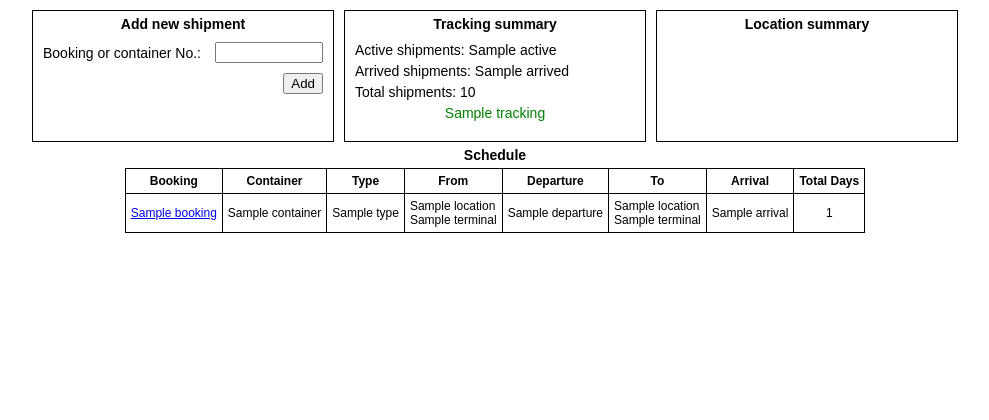
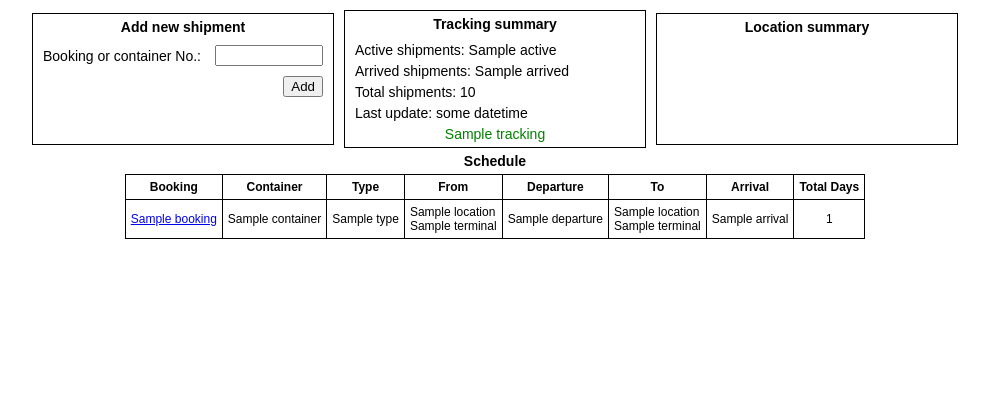
Before and after one commit to deevgeny/seacargos, a Flask app: template seacargos/templates/dashboard/dashboard.html in a window 1280 px wide. Shown: the part 64-484 px from the top of the page, without its empty margins (145-1134 px from the left). Run offline with Flask 2, Linux system fonts and the light colour scheme; the template is opened without the code that fills it: most values are stand-ins (such as "Sample title", 1, 10 or a date in 2020); parts of the project's set-up code (start-up, migrations or seed data) failed here and were passed over.

Commit message:
Add empty (draft) delete and update links to all menus and Last update record to tracking summary block.

```diff
--- a/seacargos/templates/dashboard/dashboard.html
+++ b/seacargos/templates/dashboard/dashboard.html
@@ -7,7 +7,14 @@
   {% endif %}
 {% endblock title %}
 
-{# Display user name and logout link on top menu #}
+{# Display user name and logout link on navigation menu #}
+{% block navigation_menu %}
+  {% if g.user %}
+    <a href="#">Update all</a>
+  {% endif %}
+{% endblock navigation_menu %}
+
+{# Display user name and logout link on login menu #}
 {% block login_menu %}
   {% if g.user %}
     User: {{ g.user['name'] }} | <a href="{{ url_for('home.logout')}}">Logout</a>
@@ -37,6 +44,7 @@
     <div class="record">Active shipments: {{ content.active }}</div>
     <div class="record">Arrived shipments: {{ content.arrived }}</div>
     <div class="record">Total shipments: {{ content.total }}</div>
+    <div class="record">Last update: some datetime</div>
     {% if content.tracking %}
       <div class="message">{{ content.tracking }}</div>
     {% endif %}
--- a/seacargos/templates/dashboard/details.html
+++ b/seacargos/templates/dashboard/details.html
@@ -10,7 +10,7 @@
 {# Display user name and logout link on navigation menu #}
 {% block navigation_menu %}
   {% if g.user %}
-    <a href="{{ url_for('dashboard')}}">Dashboard</a>
+    <a href="{{ url_for('dashboard')}}">Dashboard</a> | <a href="#">Update</a> | <a href="#">Delete</a>
   {% endif %}
 {% endblock navigation_menu %}
 
```
